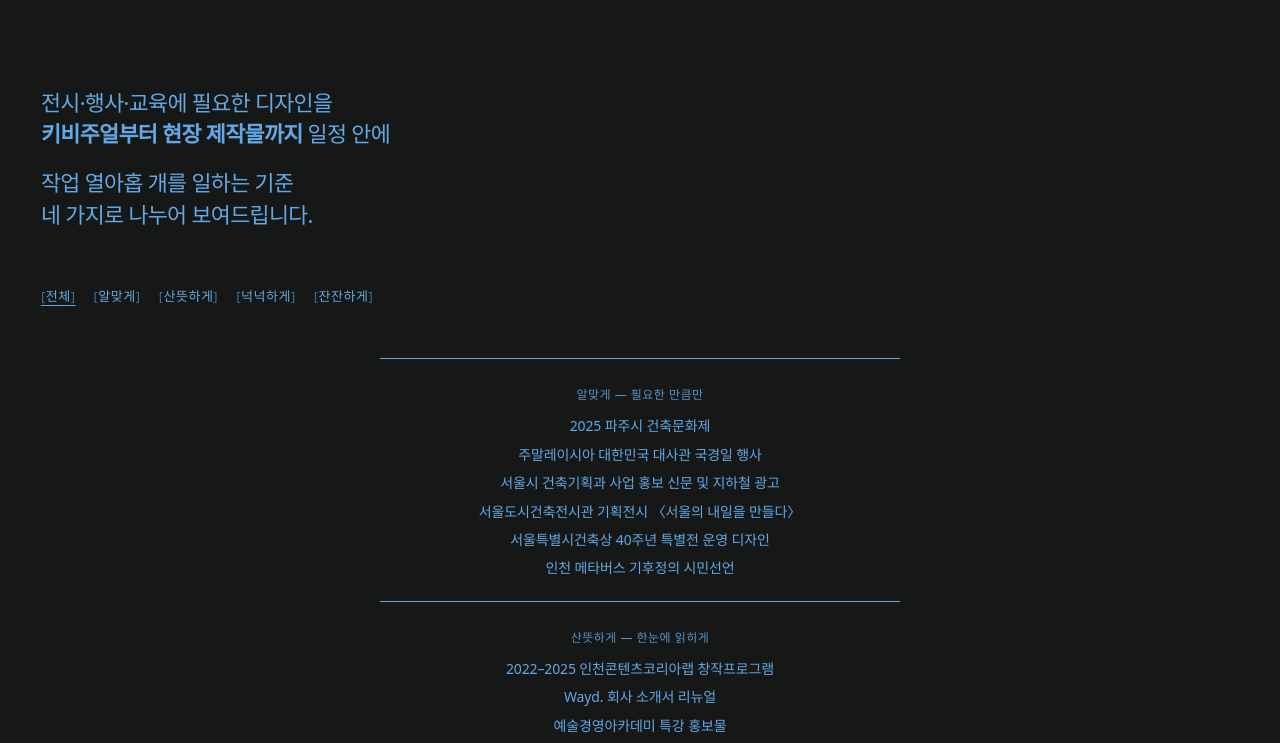
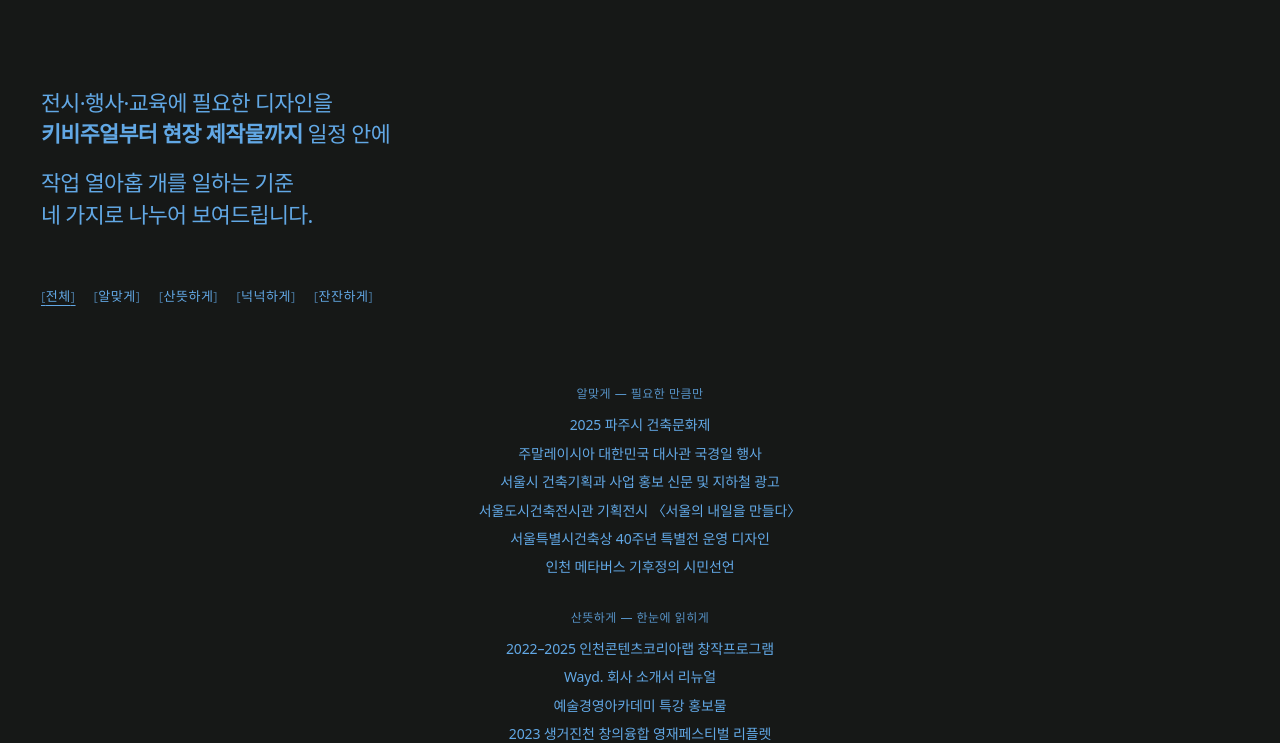
Before and after one commit to limjanjan9/homepage, a plain HTML site: page index.html in a window 1280 px wide. Shown: the part 67-810 px from the top of the page. Drawn offline with Linux system fonts and the light colour scheme; a web font is replaced by a local one.

Commit message:
목록을 메인 화면으로, 목록 중간 구분선 삭제
Co-Authored-By: Claude Opus 5.5 <noreply@anthropic.com>
Claude-Session: https://claude.ai/code/session_01Tmzv5f2Zm8pSE4GncEBYfE

```diff
--- a/index.html
+++ b/index.html
@@ -75,8 +75,6 @@ img{-webkit-text-stroke:0}
 body.is-list{--bg:#161817;--ink:#62a8e5;--g:#62a8e5;--soft:rgba(98,168,229,.85);--dim:rgba(98,168,229,.6);background:var(--bg);color:var(--ink);--line-g:#62a8e5;-webkit-text-stroke:0}
 body.is-list .lst a{font-weight:300}
 body.is-list .brand,body.is-list .lst b{font-weight:300}
-body.is-list .lst h2{border-top:1px solid #62a8e5;max-width:520px;margin:18px auto 0}
-body.is-list .lst h2:first-child{margin-top:0}
 /* pages */
 .view{display:none}.view.on{display:block}
 .page{padding-top:clamp(40px,6vw,80px);padding-bottom:clamp(64px,8vw,120px)}
```
